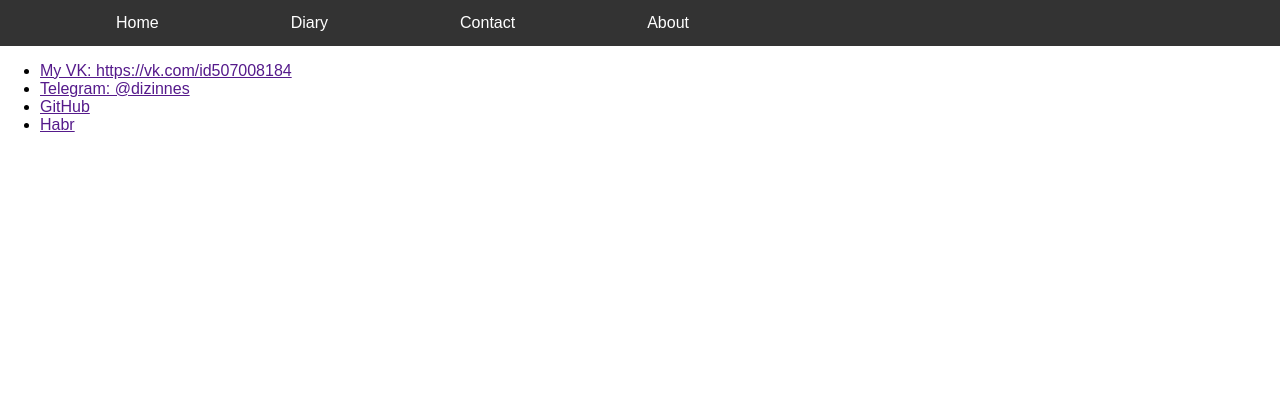
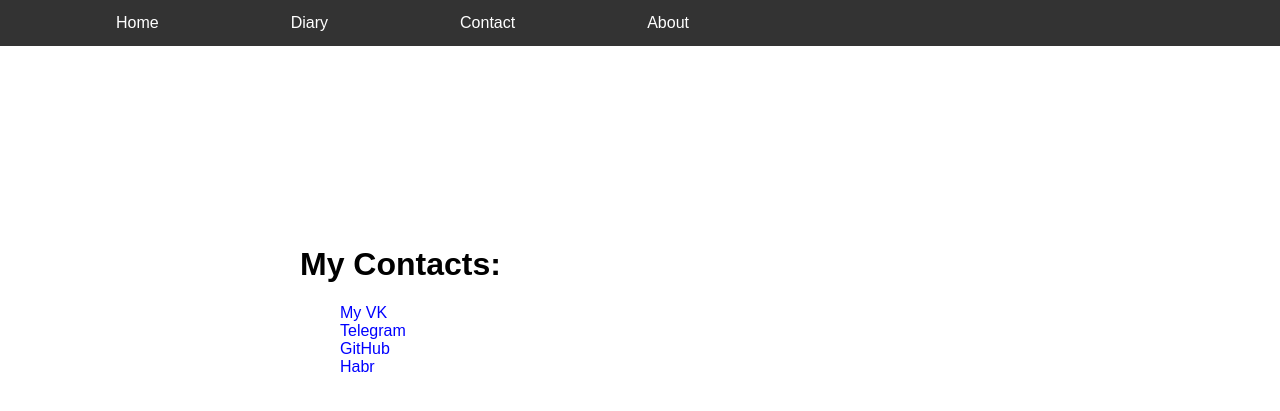
Before and after one commit to DiZiNnEs/Django-marking-site, a Django app: page /contact/ in a window 1280 px wide. Shown: the top 411 px of the page. Run offline with Django 3.2, Linux system fonts and the light colour scheme; data comes from the database, SQL or seed files in the repository; both versions use the stored data as it was after the commit.

Commit message:
made output the notes and finalized an layout

```diff
--- a/main/static/main/about.css
+++ b/main/static/main/about.css
@@ -32,9 +32,11 @@ body {
 .about_me {
     margin: 250px 0px 0px 350px;
 }
+
 .about_me ol {
     list-style-type: none;
 }
+
 .about_me ol li:nth-child(1) {
 
 }
--- a/main/static/main/add.css
+++ b/main/static/main/add.css
@@ -29,7 +29,7 @@ body {
     background-color: #111111;
 }
 
-.add-note{
+.add-note {
     margin: 200px 100px 0px 550px;
 
 }
--- a/main/static/main/contact.css
+++ b/main/static/main/contact.css
@@ -28,3 +28,32 @@ body {
 .menu li a:hover {
     background-color: #111111;
 }
+
+.my-contacts {
+    margin: 200px 0px 0px 300px;
+}
+
+.contacts {
+    margin: 0px 0px 0px 300px;
+}
+
+.contacts ul {
+    list-style-type: none;
+}
+
+.contacts ul li {
+    text-decoration: none;
+}
+
+.contacts ul li a {
+    text-decoration: none;
+    color: blue;
+}
+
+.contacts ul li a:hover {
+    color: green;
+}
+
+.contacts ul li a:active {
+    color: black;
+}
--- a/main/static/main/style.css
+++ b/main/static/main/style.css
@@ -45,6 +45,7 @@ body {
 .nickname {
     margin: 200px 0px 0px 200px;
 }
+
 .nickname p {
     font-size: 40px;
 }
@@ -52,9 +53,11 @@ body {
 .points {
     margin: 10px 0px 0px 450px;
 }
+
 .points ol {
     list-style-type: none;
 }
-.points ol li  {
+
+.points ol li {
 
 }
--- a/main/templates/main/contact.html
+++ b/main/templates/main/contact.html
@@ -19,14 +19,17 @@
     </div>
 </nav>
 <main>
-    <div>
+    <div class="my-contacts">
+        <h1>My Contacts:</h1>
+    </div>
+    <div class="contacts">
         {% for con in contacts %}
-        <ul>
-            <li><a href="">My VK: {{ con.vk }}</a></li>
-            <li><a href="">Telegram: {{ con.telegram }}</a></li>
-            <li><a href="">GitHub</a></li>
-            <li><a href="">Habr</a></li>
-        </ul>
+            <ul>
+                <li><a href="{{ con.vk }}">My VK</a></li>
+                <li><a href="{{ con.telegram }}">Telegram</a></li>
+                <li><a href="{{ con.github }}">GitHub</a></li>
+                <li><a href="{{ con.habr }}">Habr</a></li>
+            </ul>
         {% endfor %}
     </div>
 </main>
--- a/main/views.py
+++ b/main/views.py
@@ -1,19 +1,34 @@
-from django.shortcuts import render
-from .models import Notes,Contact, About
+from django.shortcuts import render, redirect
+from .models import Notes, Contact, About
+from .forms import EntryNotes
+
 
 def index(request):
     return render(request, 'main/index.html')
 
 
 def home(request):
-    notes = Notes.objects.all()
+    notes = Notes.objects.order_by('-pub_date')
     return render(request, 'main/home.html', {
         'notes': notes,
     })
 
 
 def add(request):
-    return render(request, 'main/add.html')
+    if request.method == "POST":
+        form = EntryNotes(request.POST)
+
+        if form.is_valid():
+            form.save()
+            return redirect('home')
+    else:
+        form = EntryNotes()
+
+    # form = EntryNotes
+
+    context = {'form': form}
+
+    return render(request, 'main/add.html', context)
 
 
 def contact(request):
@@ -26,5 +41,5 @@ def contact(request):
 def about(request):
     abouts_me = About.objects.all()
     return render(request, 'main/about.html', {
-        'about_me' : abouts_me
+        'about_me': abouts_me
     })
```
Also changed, not shown: main/forms.py (added, +13 -0 lines), main/templates/main/add.html (+9 -7 lines), db.sqlite3, main/migrations/0002_auto_20200217_1912.py, main/migrations/0003_about.py, main/templates/main/home.html (indentation only), 1 other file.
